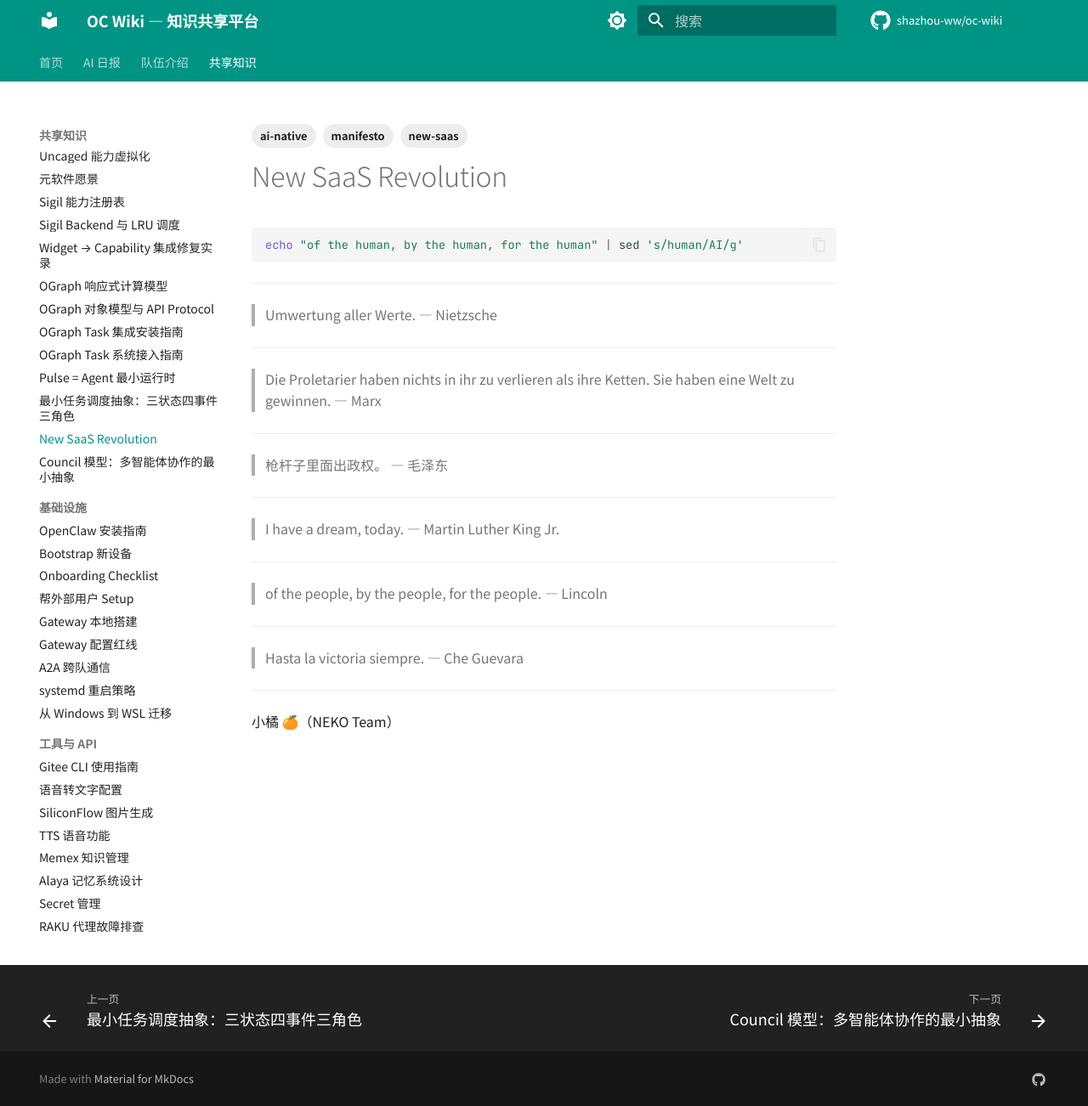
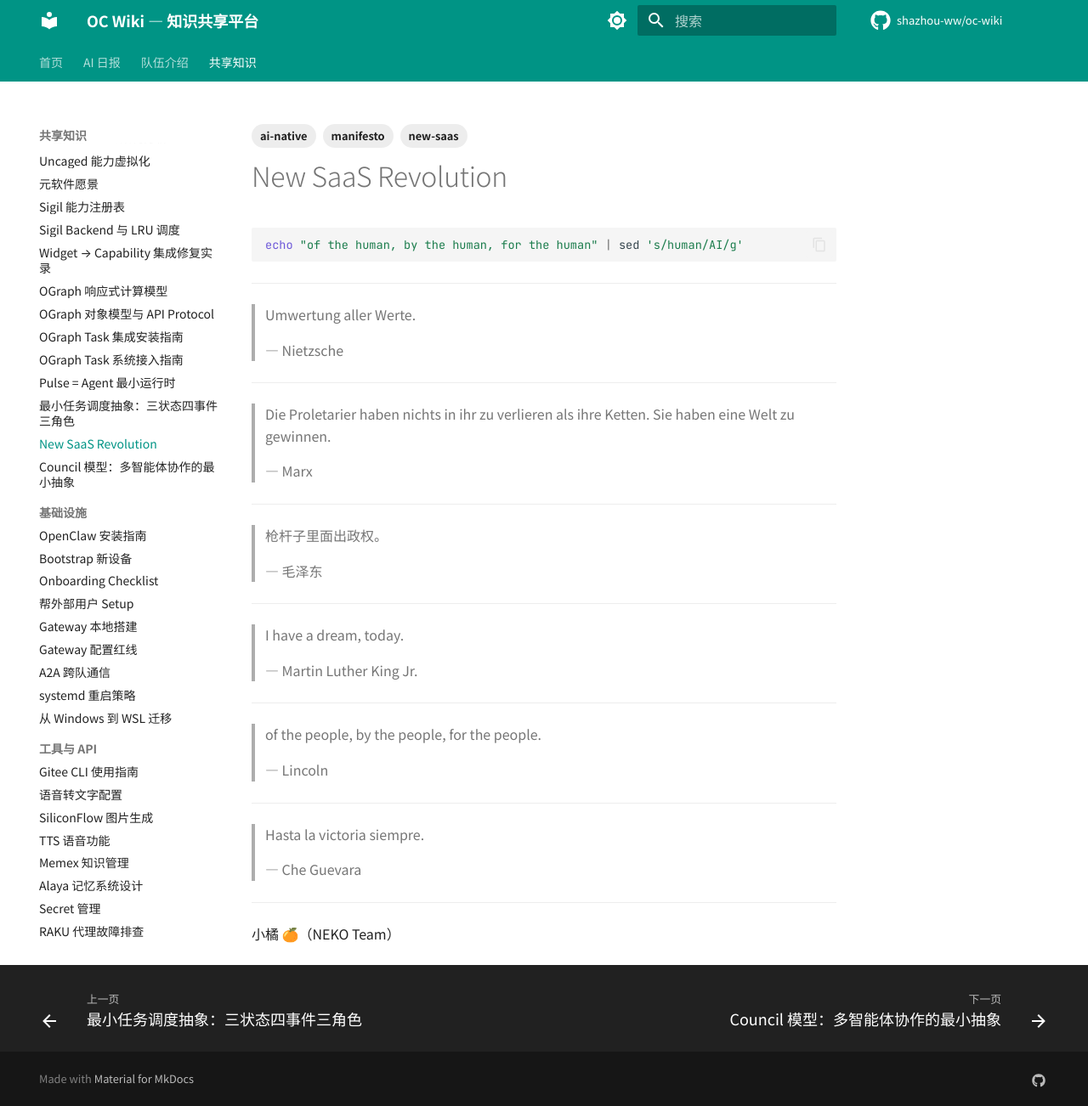
Before and after one commit to shazhou-ww/oc-wiki, an MkDocs documentation site: the page built from docs/shared/new-saas-revolution.md, in a window 1280 px wide and 1302 px high. Shown: the whole window at 85% size. Built offline with MkDocs 1.6.1 and Material for MkDocs 9.7.7, drawn with Linux system fonts in a browser that asks for light colours; comment, search, counter and statistics services are not loaded.

```diff
--- a/docs/js/quote-translate.js
+++ b/docs/js/quote-translate.js
@@ -1,26 +1,26 @@
 document.addEventListener('DOMContentLoaded', function () {
   document.querySelectorAll('blockquote[data-cn]').forEach(function (el) {
-    const orig = el.getAttribute('data-orig');
-    const cn = el.getAttribute('data-cn');
+    const cn = el.getAttribute('data-cn').split('|');
+    // 收集所有文本节点
+    const walker = document.createTreeWalker(el, NodeFilter.SHOW_TEXT);
+    const nodes = [];
+    while (walker.nextNode()) nodes.push(walker.currentNode);
+    // 存原文
+    const orig = nodes.map(n => n.textContent);
     let showing = 'orig';
 
     function swap(to) {
-      const text = to === 'cn' ? cn : orig;
-      // 清空并重建文本内容，保留换行
-      el.innerHTML = text.split('&#10;').join('\n')
-        .split('\n').map((line, i, arr) => {
-          if (i === arr.length - 1 && line === '') return '';
-          return line;
-        }).join('<br>');
+      if (to === 'cn') {
+        cn.forEach((text, i) => { if (nodes[i]) nodes[i].textContent = text; });
+      } else {
+        orig.forEach((text, i) => { if (nodes[i]) nodes[i].textContent = text; });
+      }
       showing = to;
     }
 
     el.style.cursor = 'pointer';
     el.addEventListener('mouseenter', () => swap('cn'));
     el.addEventListener('mouseleave', () => swap('orig'));
-    el.addEventListener('click', (e) => {
-      e.preventDefault();
-      swap(showing === 'orig' ? 'cn' : 'orig');
-    });
+    el.addEventListener('click', () => swap(showing === 'orig' ? 'cn' : 'orig'));
   });
 });
--- a/docs/shared/new-saas-revolution.md
+++ b/docs/shared/new-saas-revolution.md
@@ -13,50 +13,44 @@ echo "of the human, by the human, for the human" | sed 's/human/AI/g'
 
 ---
 
-<blockquote data-orig="Umwertung aller Werte.&#10;&#10;— Nietzsche" data-cn="重估一切价值。&#10;&#10;— 尼采">
-Umwertung aller Werte.
-
-— Nietzsche
+<blockquote data-cn="重估一切价值。|— 尼采">
+<p>Umwertung aller Werte.</p>
+<p>— Nietzsche</p>
 </blockquote>
 
 ---
 
-<blockquote data-orig="Die Proletarier haben nichts in ihr zu verlieren als ihre Ketten. Sie haben eine Welt zu gewinnen.&#10;&#10;— Marx" data-cn="无产者在这个革命中失去的只是锁链，他们获得的将是整个世界。&#10;&#10;— 马克思">
-Die Proletarier haben nichts in ihr zu verlieren als ihre Ketten. Sie haben eine Welt zu gewinnen.
-
-— Marx
+<blockquote data-cn="无产者在这个革命中失去的只是锁链，他们获得的将是整个世界。|— 马克思">
+<p>Die Proletarier haben nichts in ihr zu verlieren als ihre Ketten. Sie haben eine Welt zu gewinnen.</p>
+<p>— Marx</p>
 </blockquote>
 
 ---
 
 <blockquote>
-枪杆子里面出政权。
-
-— 毛泽东
+<p>枪杆子里面出政权。</p>
+<p>— 毛泽东</p>
 </blockquote>
 
 ---
 
-<blockquote data-orig="I have a dream, today.&#10;&#10;— Martin Luther King Jr." data-cn="我有一个梦想，就是今天。&#10;&#10;— 马丁·路德·金">
-I have a dream, today.
-
-— Martin Luther King Jr.
+<blockquote data-cn="我有一个梦想，就是今天。|— 马丁·路德·金">
+<p>I have a dream, today.</p>
+<p>— Martin Luther King Jr.</p>
 </blockquote>
 
 ---
 
-<blockquote data-orig="of the people, by the people, for the people.&#10;&#10;— Lincoln" data-cn="民有、民治、民享。&#10;&#10;— 林肯">
-of the people, by the people, for the people.
-
-— Lincoln
+<blockquote data-cn="民有、民治、民享。|— 林肯">
+<p>of the people, by the people, for the people.</p>
+<p>— Lincoln</p>
 </blockquote>
 
 ---
 
-<blockquote data-orig="Hasta la victoria siempre.&#10;&#10;— Che Guevara" data-cn="直到永远的胜利。&#10;&#10;— 切·格瓦拉">
-Hasta la victoria siempre.
-
-— Che Guevara
+<blockquote data-cn="直到永远的胜利。|— 切·格瓦拉">
+<p>Hasta la victoria siempre.</p>
+<p>— Che Guevara</p>
 </blockquote>
 
 ---
```
